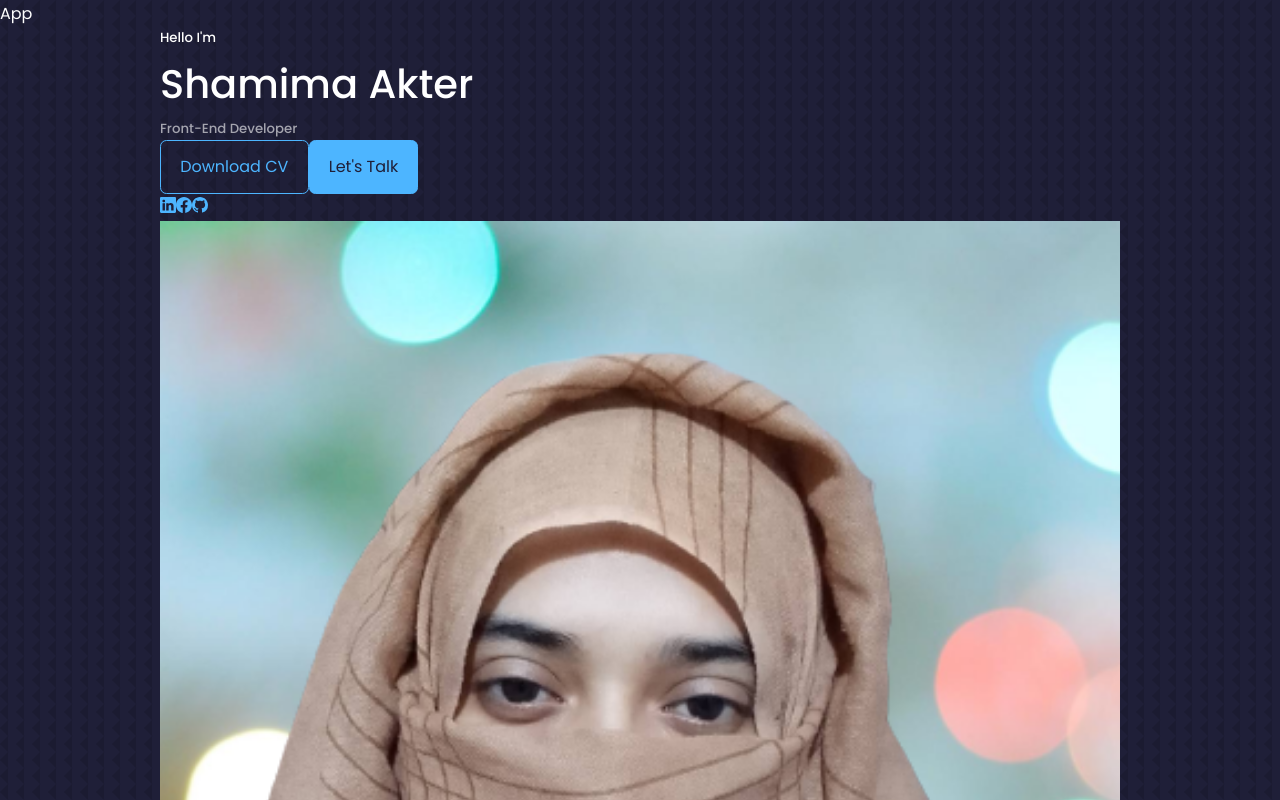
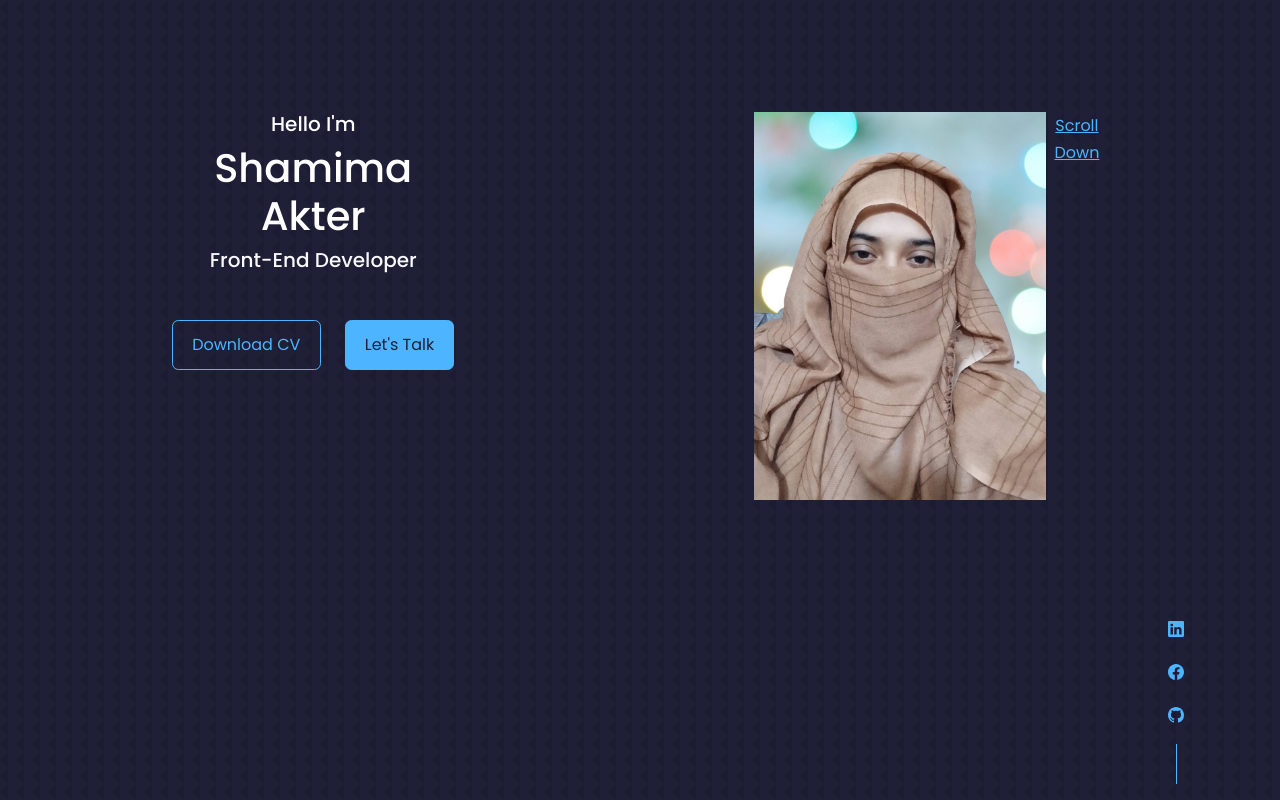
Before and after one commit to Nijumdip/portfolio-1, a React (Create React App) app: page / in a window 1280 px wide. Shown: the top 800 px of the page. Built offline with nearby package versions, Linux system fonts and the light colour scheme.

Commit message:
added icons

```diff
--- a/package.json
+++ b/package.json
@@ -6,7 +6,9 @@
     "@testing-library/jest-dom": "^5.14.1",
     "@testing-library/react": "^13.0.0",
     "@testing-library/user-event": "^13.2.1",
+    "bootstrap": "^5.1.3",
     "react": "^18.1.0",
+    "react-bootstrap": "^2.4.0",
     "react-dom": "^18.1.0",
     "react-icons": "^4.4.0",
     "react-scripts": "5.0.1",
--- a/src/App.js
+++ b/src/App.js
@@ -7,12 +7,12 @@ import Portfolio from './Components/Portfolio/Portfolio';
 import Testimonials from './Components/Testimonials/Testimonials';
 import Contact from './Components/Contact/Contact';
 import Footer from './Components/Footer/Footer';
+import 'bootstrap/dist/css/bootstrap.min.css';
 
 
 function App() {
   return (
     <>
-      App
       <Header></Header>
       <Nav></Nav>
       <About></About>
--- a/src/Components/Header/Header.css
+++ b/src/Components/Header/Header.css
@@ -0,0 +1,37 @@
+header{
+    height: 100vh;
+    padding-top: 7rem;
+    overflow: hidden;
+}
+.header__container{
+    text-align: center;
+    display: flex;
+    justify-content: space-between;
+    height: 100%;
+    position: relative;
+}
+.gap{
+    margin-right: 300px;
+}
+
+.cta{
+    margin-top: 3rem;
+    display: flex;
+    gap: 1.5rem;
+}
+
+.header__socials{
+    display: flex;
+    flex-direction: column;
+    align-items: center;
+    gap: 1rem;
+    position: absolute;
+    right: -4rem;
+    bottom: 1rem;
+}
+.header__socials::after{
+    content: "";
+    width: 1px;
+    height: 2.5rem;
+    background: #4db5ff;
+}
--- a/src/Components/Header/Header.js
+++ b/src/Components/Header/Header.js
@@ -1,26 +1,33 @@
-import React from 'react';
-import CTA from './CTA';
-import './Header.css';
-import ME from '../../assets/nijum_pic-removebg-preview.png'
-import HeaderSocials from './HeaderSocials';
+import React from "react";
+import CTA from "./CTA";
+import "./Header.css";
+import ME from "../../assets/nijum_pic-removebg-preview.png";
+import HeaderSocials from "./HeaderSocials";
 
 const Header = () => {
   return (
     <header>
       <div className="container header__container">
-        <h5>Hello I'm</h5>
-        <h1>Shamima Akter</h1>
-        <h5 className='text-light'>Front-End Developer</h5>
-        <CTA/>
-        <HeaderSocials/>
+        <div className="gap">
+          <h5>Hello I'm</h5>
+          <h1>Shamima Akter</h1>
+          <h5 className="text-light">Front-End Developer</h5>
+          <CTA />
+        </div>
 
-        <div className='me'>
+        <div>
+          <HeaderSocials />
+        </div>
+
+        <div>
           <img src={ME} alt="" />
         </div>
-        <a href="#contact" className="scroll__down" >Scroll Down</a>
+        <a href="#contact" className="scroll__down">
+          Scroll Down
+        </a>
       </div>
     </header>
-  )
-}
+  );
+};
 
-export default Header
+export default Header;
--- a/src/Components/Header/HeaderSocials.js
+++ b/src/Components/Header/HeaderSocials.js
@@ -13,4 +13,4 @@ const HeaderSocials = () => {
   )
 }
 
-export default HeaderSocials
+export default HeaderSocials;
```
Also changed, not shown: 1 other file (tests, documents, lock files or other folders).
